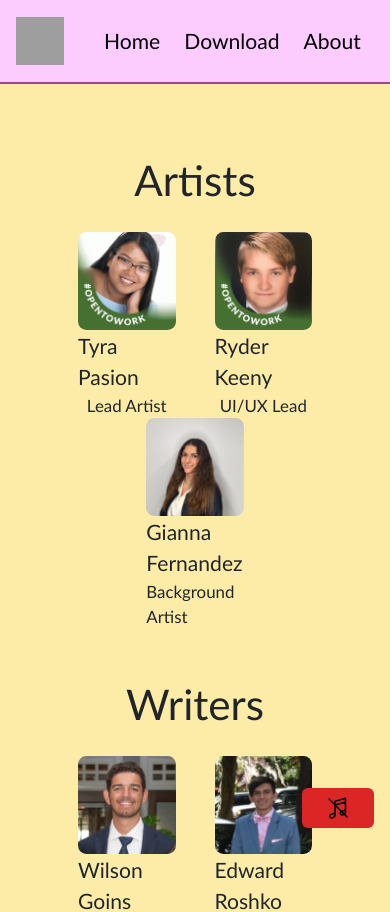
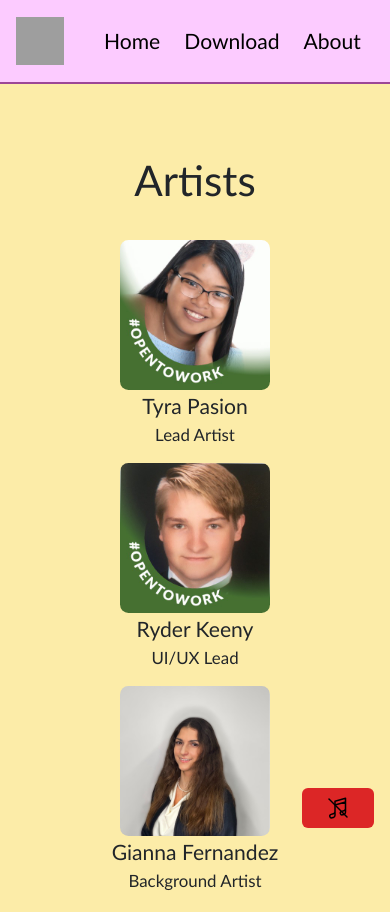
Before and after one commit to ufosc/BytesOfLoveWebsite, a React (Create React App) app: page /about in a window 390 px wide. Shown: the top 912 px of the page. Built offline with nearby package versions, Linux system fonts and the light colour scheme; grey boxes are pictures that could not be loaded.

Commit message:
overflow issue has been fixed

```diff
--- a/src/About/About.css
+++ b/src/About/About.css
@@ -28,16 +28,26 @@
 
 .credit-cell {
   position: relative;
-  margin-left: 5vw;
-  margin-right: 5vw;
-  width: 25vw;
+  margin: 1rem; /* adjust margin */
+  width: calc(100% / 4 - 2rem); /* four items per row */
   display: flex;
   flex-direction: column;
   align-items: center;
+
+  @media (max-width: 767px) {
+    width: calc(100% / 2 - 2rem); /* two items per row on smaller screens */
+  }
+
+  @media (max-width: 480px) {
+    width: 100%; /* one item per row on very small screens */
+    margin: 0.5rem 0; /* reduce margin */
+  }
 }
 
 .credit-cell img {
-  width: 30vh; /* Ensure the image covers the container's width */
+  width: 100%; /* set width to 100% of the container */
+  max-width: 150px; /* limit max width */
+  height: auto; /* maintain aspect ratio */
   object-fit: cover;
   border-radius: 1vh;
 }
@@ -45,6 +55,7 @@
 .credit-name {
   font-family: "Gill Sans", "Gill Sans MT", Calibri, "Trebuchet MS", sans-serif;
   font-size: 4vh;
+
   @media (max-width: 767px) {
     font-size: 2.5vh;
   }
@@ -64,4 +75,8 @@
   align-self: center;
   text-align: center;
   width: 70vw;
+
+  @media (max-width: 767px) {
+    width: 90vw; /* adjust width for smaller screens */
+  }
 }
```
